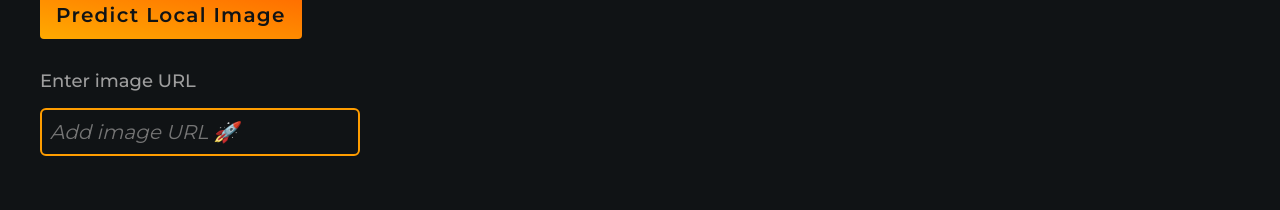
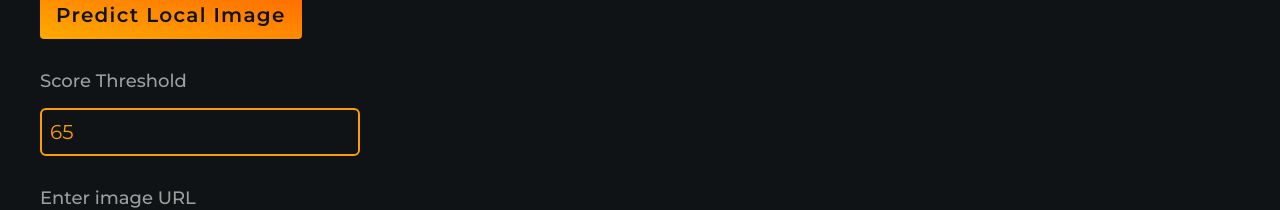
Before and after one commit to anastazir/yolov5-object-detection-client, a React (Create React App) app: page / in a window 1280 px wide. Shown: the part 735-945 px from the top of the page. Built offline with nearby package versions, Linux system fonts and the light colour scheme.

Commit message:
add input for score

```diff
--- a/src/App.js
+++ b/src/App.js
@@ -27,6 +27,7 @@ function App() {
   const loading = useSelector((state) => state.canvasReducer.loading);
   const openCanvas = useSelector((state) => state.canvasReducer.openCanvas);
   const [text, setText] = useState("");
+  const [score, setscore] = useState("65")
 
   let uploadedImage= null
 
@@ -56,7 +57,8 @@ function App() {
       "base64": base64,
       "int8": "false",
       "int16": inference,
-      "model": model
+      "model": model,
+      "score": score
     }
     dispatch(predictFile(formData))
   }
@@ -78,6 +80,7 @@ function App() {
             "int8" :"false",
             "type": model,
             "int16": inference,
+            "score": score
           }
           dispatch(predictImage(formData))
         }
@@ -116,6 +119,14 @@ function App() {
           onClick={predictImageFile}>
           Predict Local Image
         </motion.button>
+        <br />
+        <SubHeader text="Score Threshold" />
+        <Input
+          type="number"
+          placeHolder="Add Score Threshold"
+          value={score}
+          onChange={(e)=> setscore(e.target.value)}
+          />
         <br />
         <SubHeader text="Enter image URL" />
         <Input
```
